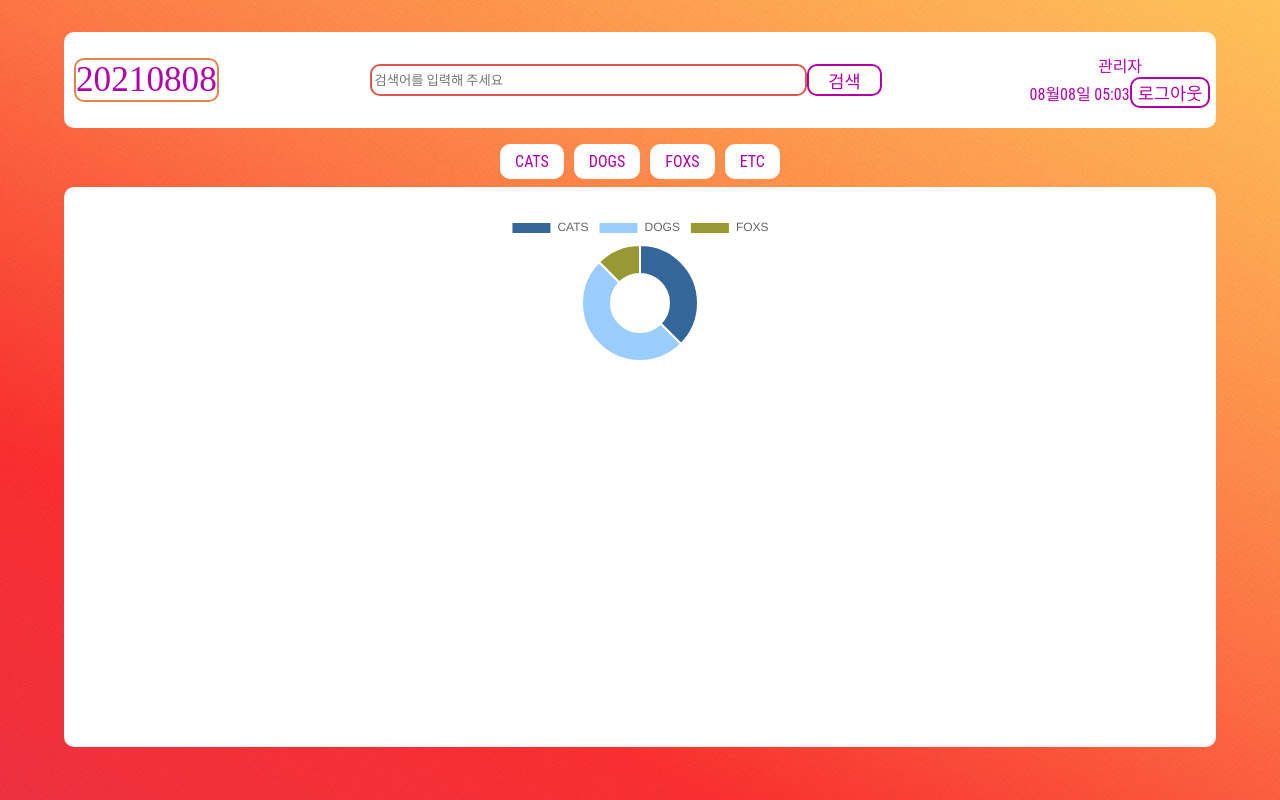
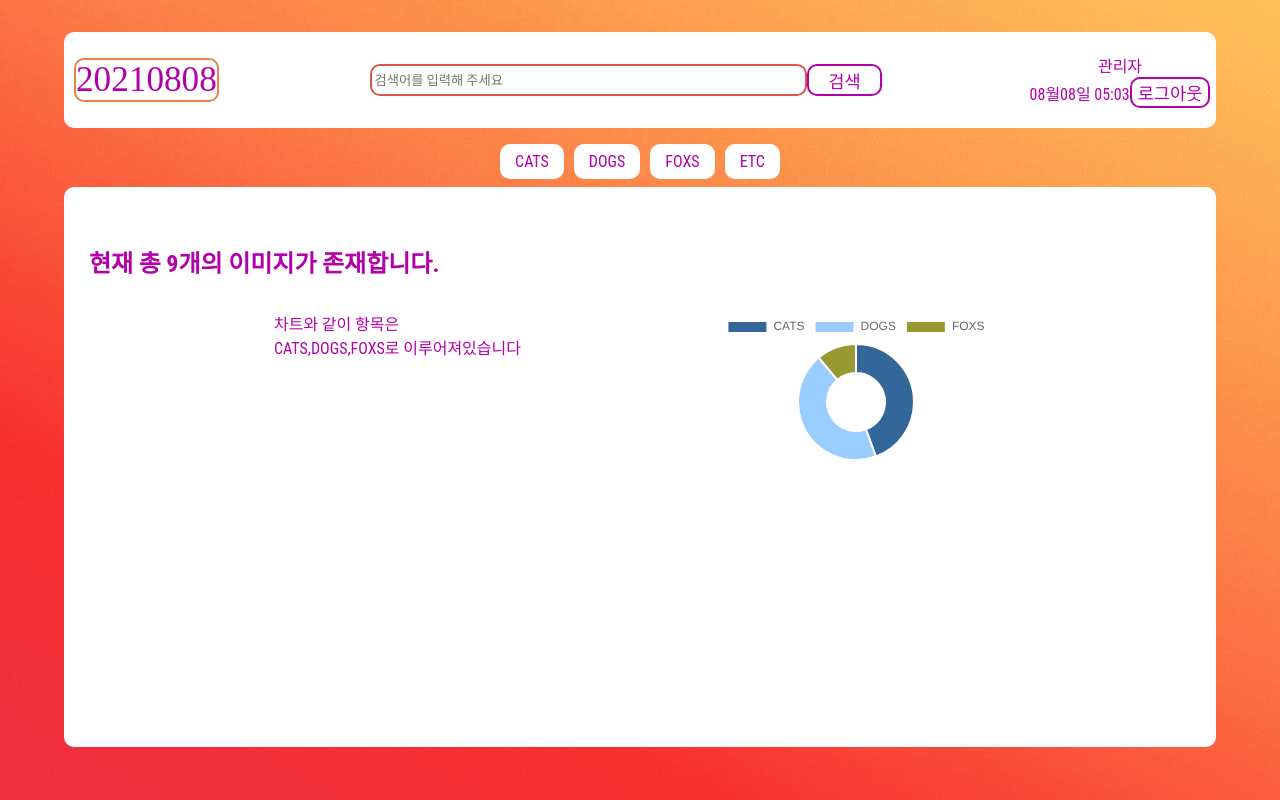
Before and after one commit to icecokel/React_AnimalGallery, a React (Create React App) app: page /signIn in a window 1280 px wide. Both pictures are taken after a click on the button "sign in". Built offline with nearby package versions, Linux system fonts and the light colour scheme; a web font is replaced by a local one.

Commit message:
[완료] 시멘틱 수정 및 차트데이터 세팅

```diff
--- a/src/App.tsx
+++ b/src/App.tsx
@@ -15,7 +15,7 @@ const App = (props: any) => {
       <div className="flex_column">
         <Router>
           {hasHeader && <Header />}
-          <article className="content_box">
+          <section className="content_box">
             <div style={{ margin: " 25px" }}>
               <Switch>
                 <Route
@@ -43,7 +43,7 @@ const App = (props: any) => {
                 <Route component={PageNotFound} />
               </Switch>
             </div>
-          </article>
+          </section>
         </Router>
       </div>
     </main>
--- a/src/components/main/DashBoard.tsx
+++ b/src/components/main/DashBoard.tsx
@@ -1,36 +1,69 @@
-import { useEffect } from "react";
+import { useEffect, useState } from "react";
 import LoginSessionUtil from "../../util/LoginSessionUtil";
 import { Doughnut } from "react-chartjs-2";
 import { chartColors } from "../../asset/data/color";
 import posts from "../../asset/data/posts.json";
 
+const labels = ["CATS", "DOGS", "FOXS"];
 const DashBoard = (props: any) => {
+  const [dataList, setDataList] = useState<Array<number>>();
   useEffect(() => {
     props.setHasHeader(true);
     if (!LoginSessionUtil.checkLogin()) {
       props.history.push("/signIn");
     }
+    setChartData();
+
+    // eslint-disable-next-line react-hooks/exhaustive-deps
+  }, []);
+
+  const setChartData = () => {
+    // TODO 코드 간결하게 짜기 시도
+    let param = { cats: 0, dogs: 0, foxs: 0 } as any;
+    const updateDataList: Array<number> = [];
+    labels.forEach((label) => {
+      posts.list.forEach((post) => {
+        if (post.tag.includes(label.toLowerCase())) {
+          param[label.toLowerCase()]++;
+        }
       });
+    });
+    Object.values(param).forEach((value) => {
+      updateDataList.push(value as number);
+    });
+
+    setDataList(updateDataList);
+  };
+
   return (
+    <div className="dashboard_box">
+      <h4>현재 총 {posts.list.length}개의 이미지가 존재합니다.</h4>
+
       <div className="chart">
+        <div>
+          차트와 같이 항목은 <br />
+          CATS,DOGS,FOXS로 이루어져있습니다
+        </div>
+        <div>
           <Doughnut
             data={{
-          labels: ["CATS", "DOGS", "FOXS"],
+              labels: labels,
               datasets: [
                 {
-              data: [3, 4, 1],
+                  data: dataList,
                   backgroundColor: chartColors,
                   hoverBackgroundColor: chartColors,
                 },
               ],
             }}
-        width={150}
             options={{
               responsive: true,
               maintainAspectRatio: false,
             }}
           />
         </div>
+      </div>
+    </div>
   );
 };
 
```
Lines whose indentation alone changed are shown as unchanged.
